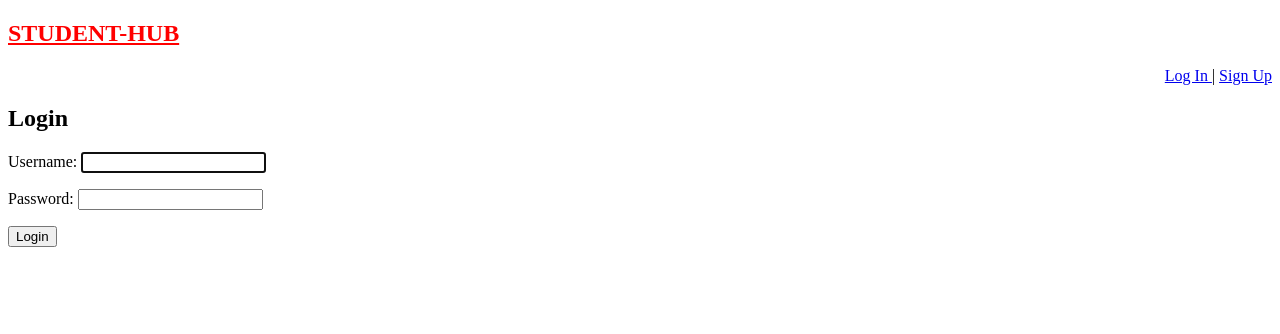
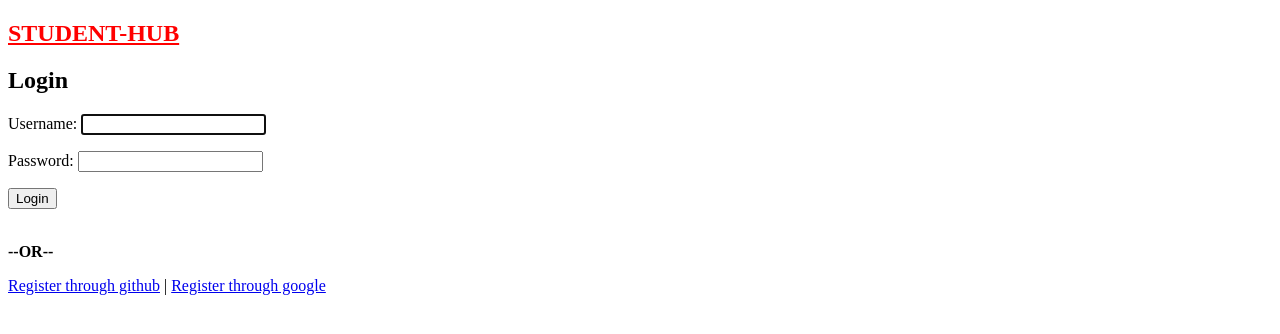
Before and after one commit to QuaackQuaack/Student-Hub, a Django app: page /accounts/login/ in a window 1280 px wide. Shown: the top 334 px of the page. Run offline with Django 4.2, Linux system fonts and the light colour scheme; some libraries are stand-ins or nearby versions.

Commit message:
Style: Management of _base.html file

```diff
--- a/templates/_base.html
+++ b/templates/_base.html
@@ -20,16 +20,6 @@
 		<div class = "home">
 			<h2><a href ="{% url 'home' %}">STUDENT-HUB</a></h2>
 		</div>
-		<div class = "authen">
-			{% if user.is_authenticated %}
-				hi {{ user }}
-				<a href="{% url 'logout' %}">Log Out</a>
-			{% else %}
-				<a href = "{% url 'login' %}">Log In </a>|
-				<a href = "{% url 'signup' %}">Sign Up</a>
-			{% endif %}
-		</div>
-
 		{% block content %}
 		{% endblock content %}
 
--- a/templates/registration/login.html
+++ b/templates/registration/login.html
@@ -1,4 +1,5 @@
 {% extends '_base.html' %}
+{% load socialaccount %}
 
 {% block head %} Log in {% endblock head %}
 
@@ -8,4 +9,9 @@
 	{{ form.as_p }}
 	<button type='submit'>Login</button>
 </form>
+<br>
+<p><strong>--OR--</strong></p>
+<a  href  = "{% provider_login_url 'github' %}">Register through github</a>  |
+<a href = "{% provider_login_url 'google' %}">Register through google</a>
+
 {% endblock content %}
```
Also changed, not shown: templates/home.html (+11 -1 lines).
